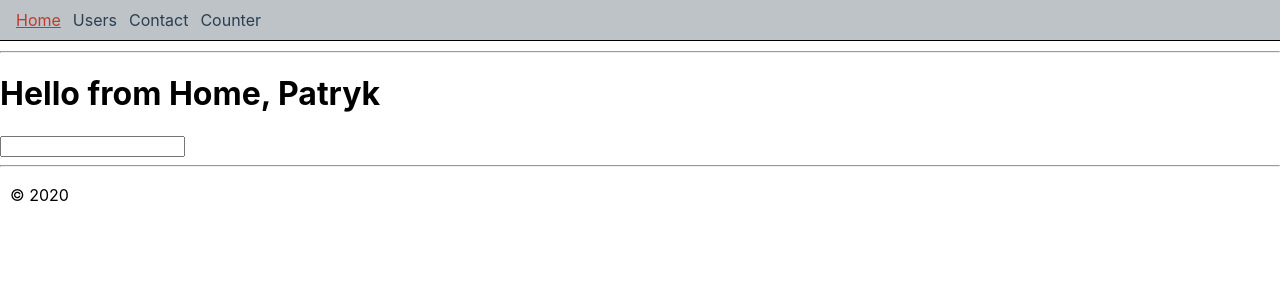
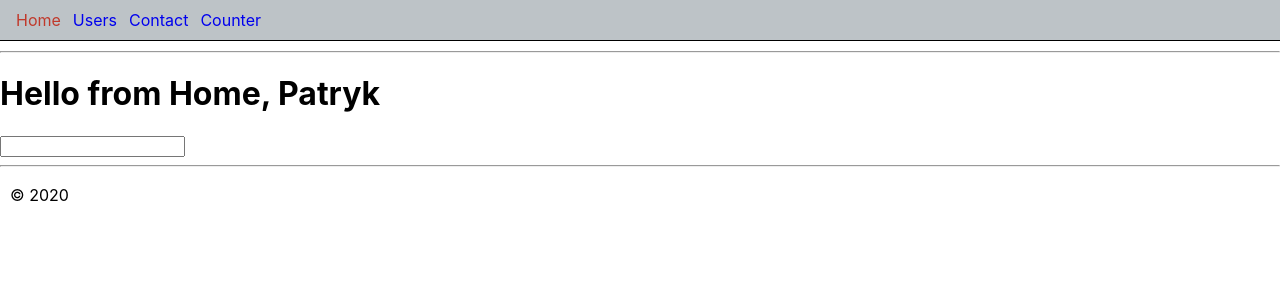
Before and after one commit to patrykomiotek/pd-react-app, a React (Create React App) app: page / in a window 1280 px wide. Shown: the top 300 px of the page. Built offline with nearby package versions, Linux system fonts and the light colour scheme.

Commit message:
update readme

```diff
--- a/src/components/Menu/Link.js
+++ b/src/components/Menu/Link.js
@@ -1,7 +1,15 @@
 import { NavLink } from 'react-router-dom';
 
+const styles = {
+  marginLeft: 6,
+  marginRight: 6,
+  textDecoration: 'none',
+  color: '#2c3e50;'
+};
+
 function Link({ to, children  }) {
-  return <NavLink to={to} exact className="Link" activeClassName="active">{children}</NavLink>;
+  return <NavLink to={to} exact style={styles} activeClassName="active">{children}</NavLink>;
+  // return <NavLink to={to} exact className="Link" activeClassName="active">{children}</NavLink>;
 }
 
 export default Link;
```
Also changed, not shown: 1 other file (tests, documents, lock files or other folders).
